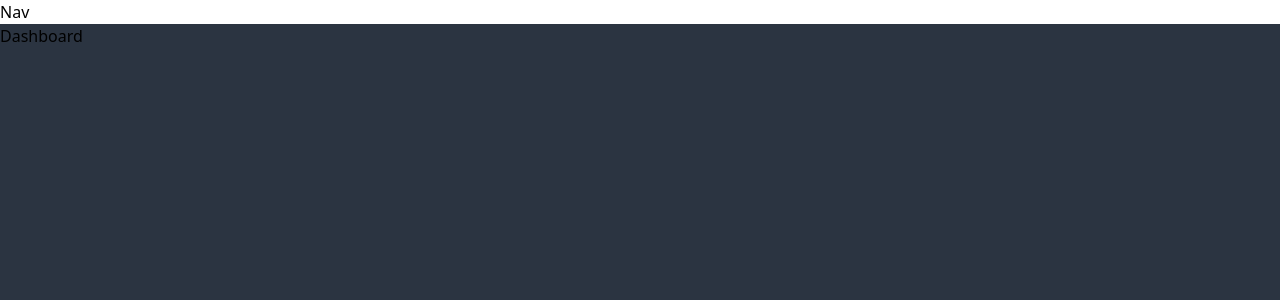
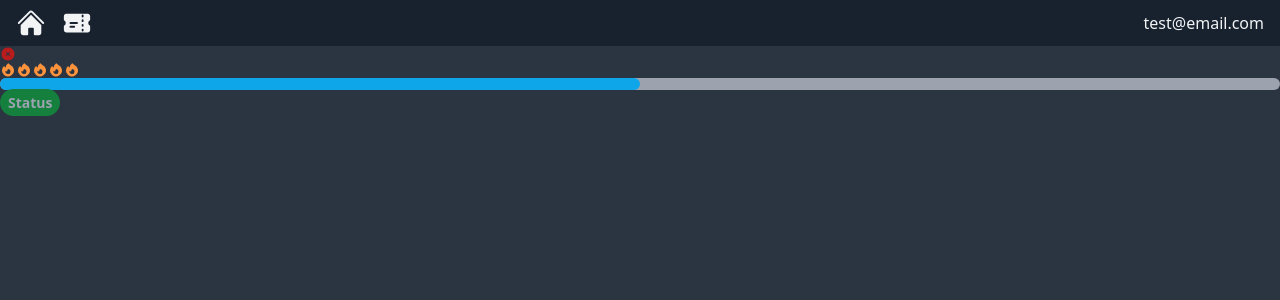
Before and after one commit to chairielazizi/nextjs_ticketing_system, a Next.js app: page / in a window 1280 px wide. Shown: the top 300 px of the page. Built offline with nearby package versions, Linux system fonts and the light colour scheme.

Commit message:
add all the components to make the ticket card

```diff
--- /dev/null
+++ b/app/(components)/DeleteBlock.tsx
@@ -0,0 +1,12 @@
+import React from "react";
+import { HiXCircle } from "react-icons/hi2";
+
+type Props = {};
+
+const DeleteBlock = (props: Props) => {
+  return (
+    <HiXCircle className="text-red-700 hover:cursor-pointer hover:text-red-400" />
+  );
+};
+
+export default DeleteBlock;
--- a/app/(components)/Nav.tsx
+++ b/app/(components)/Nav.tsx
@@ -1,9 +1,25 @@
+import Link from "next/link";
 import React from "react";
+import { HiHome, HiTicket } from "react-icons/hi2";
 
 type Props = {};
 
 const Nav = (props: Props) => {
-  return <div>Nav</div>;
+  return (
+    <nav className="flex items-center justify-between bg-nav py-2 px-4">
+      <div className="flex items-center space-x-4">
+        <Link href="/">
+          <HiHome className="icon" />
+        </Link>
+        <Link href="/TicketPage/new">
+          <HiTicket className="icon" />
+        </Link>
+      </div>
+      <div>
+        <p className="text-default-text">test@email.com</p>
+      </div>
+    </nav>
+  );
 };
 
 export default Nav;
--- /dev/null
+++ b/app/(components)/PriorityDisplay.tsx
@@ -0,0 +1,18 @@
+import React from "react";
+import { HiFire } from "react-icons/hi2";
+
+type Props = {};
+
+const PriorityDisplay = (props: Props) => {
+  return (
+    <div className="flex flex-row text-orange-400">
+      <HiFire />
+      <HiFire />
+      <HiFire />
+      <HiFire />
+      <HiFire />
+    </div>
+  );
+};
+
+export default PriorityDisplay;
--- /dev/null
+++ b/app/(components)/ProgressDisplay.tsx
@@ -0,0 +1,16 @@
+import React from "react";
+
+type Props = {};
+
+const ProgressDisplay = (props: Props) => {
+  return (
+    <div className="bg-gray-400 w-full rounded-full h-3">
+      <div
+        className="bg-sky-500 rounded-full h-3"
+        style={{ width: "50%" }} //to set the percentage of the progress
+      ></div>
+    </div>
+  );
+};
+
+export default ProgressDisplay;
--- /dev/null
+++ b/app/(components)/StatusDisplay.tsx
@@ -0,0 +1,13 @@
+import React from "react";
+
+type Props = {};
+
+const StatusDisplay = (props: Props) => {
+  return (
+    <span className="rounded-full text-sm px-2 py-1 font-semibold text-gray-400 bg-green-700">
+      Status
+    </span>
+  );
+};
+
+export default StatusDisplay;
--- /dev/null
+++ b/app/(components)/TicketCard.tsx
@@ -0,0 +1,20 @@
+import React from "react";
+import DeleteBlock from "./DeleteBlock";
+import PriorityDisplay from "./PriorityDisplay";
+import ProgressDisplay from "./ProgressDisplay";
+import StatusDisplay from "./StatusDisplay";
+
+type Props = {};
+
+const TicketCard = (props: Props) => {
+  return (
+    <div>
+      <DeleteBlock />
+      <PriorityDisplay />
+      <ProgressDisplay />
+      <StatusDisplay />
+    </div>
+  );
+};
+
+export default TicketCard;
--- /dev/null
+++ b/app/TicketPage/[id]/page.tsx
@@ -0,0 +1,9 @@
+import React from "react";
+
+type Props = {};
+
+const TicketPage = ({ params }: { params: { id: string } }) => {
+  return <div>TicketPage {params.id}</div>;
+};
+
+export default TicketPage;
--- a/app/TicketPage/page.tsx
+++ /dev/null
@@ -1,9 +0,0 @@
-import React from "react";
-
-type Props = {};
-
-const TicketPage = (props: Props) => {
-  return <div>TicketPage</div>;
-};
-
-export default TicketPage;
--- a/app/globals.css
+++ b/app/globals.css
@@ -1,6 +1,15 @@
 @tailwind base;
 @tailwind components;
 @tailwind utilities;
+
+@layer components{
+  .icon{
+    @apply text-default-text text-3xl;
+  }
+  .btn {
+    @apply hover:no-underline bg-blue-600 hover:bg-blue-400 tracking-wider w-full text-center text-nav cursor-pointer font-bold uppercase px-4 py-2 rounded-md block;
+  }
+}
 
 /* :root {
   --background: #ffffff;
--- a/app/layout.tsx
+++ b/app/layout.tsx
@@ -31,7 +31,9 @@ export default function RootLayout({
       >
         <div className="flex flex-col h-screen max-h-screen">
           <Nav />
-          <div className="flex-grow overflow-y-auto bg-page">{children}</div>
+          <div className="flex-grow overflow-y-auto bg-page text-default-text">
+            {children}
+          </div>
         </div>
       </body>
     </html>
--- a/app/page.tsx
+++ b/app/page.tsx
@@ -1,9 +1,14 @@
 import React from "react";
+import TicketCard from "./(components)/TicketCard";
 
 type Props = {};
 
 const Dashboard = () => {
-  return <div>Dashboard</div>;
+  return (
+    <div>
+      <TicketCard />
+    </div>
+  );
 };
 
 export default Dashboard;
--- a/tailwind.config.ts
+++ b/tailwind.config.ts
@@ -14,6 +14,7 @@ const config: Config = {
         nav: "#18222f",
         page: "#2b3441",
         card: "#475166",
+        "default-text": "#f1f3f5",
       },
     },
   },
```
